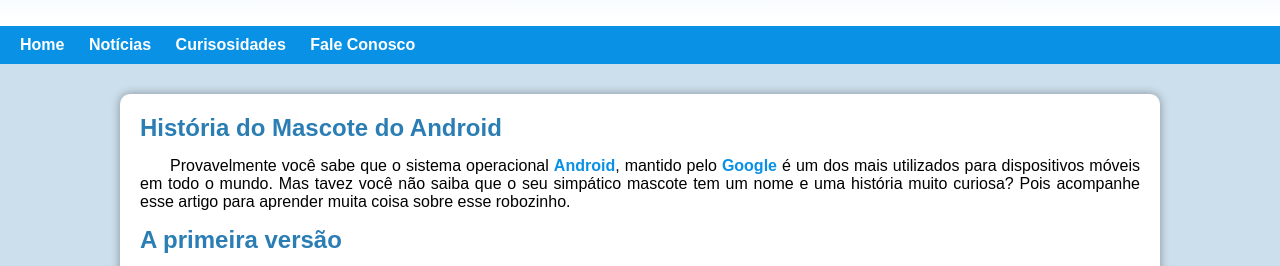
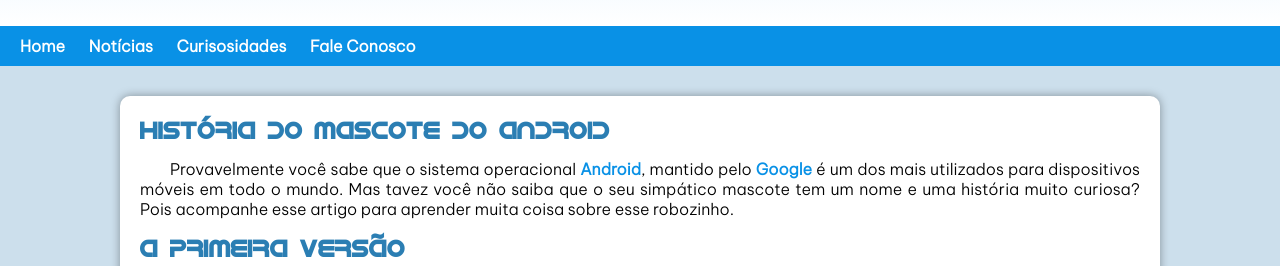
Before and after one commit to isabellabispobispo/Projeto-Site, a plain HTML site: page index.html in a window 1280 px wide. Shown: the part 114-380 px from the top of the page. Drawn offline with Linux system fonts and the light colour scheme; the site is published under a folder, as on GitHub Pages, so addresses that start at the root find nothing.

Commit message:
alterações na fonte

```diff
--- a/estilo/style.css
+++ b/estilo/style.css
@@ -2,13 +2,14 @@
 
 @font-face {
     font-family: 'Android';
-        src: url(/fontes/idroid.otf) format('opentype');
+    src: url('../fontes/idroid.otf') format('opentype');
 }
 
 @font-face {
     font-family: 'Be Pro';
-        src: url(/fontes/BeVietnamPro-Light.ttf) format('opentype');
+    src: url('../fontes/BeVietnamPro-Light.ttf') format('truetype');
 }
+
     * {
         margin: 0px;
         padding: 0px;
```
Lines whose indentation alone changed are shown as unchanged.
